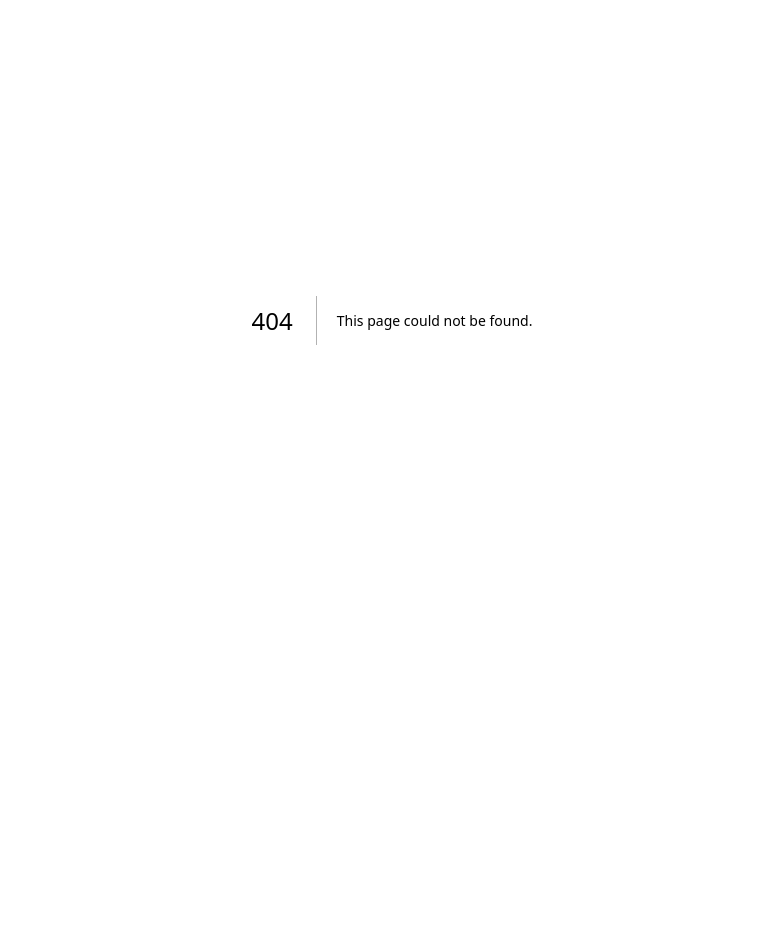
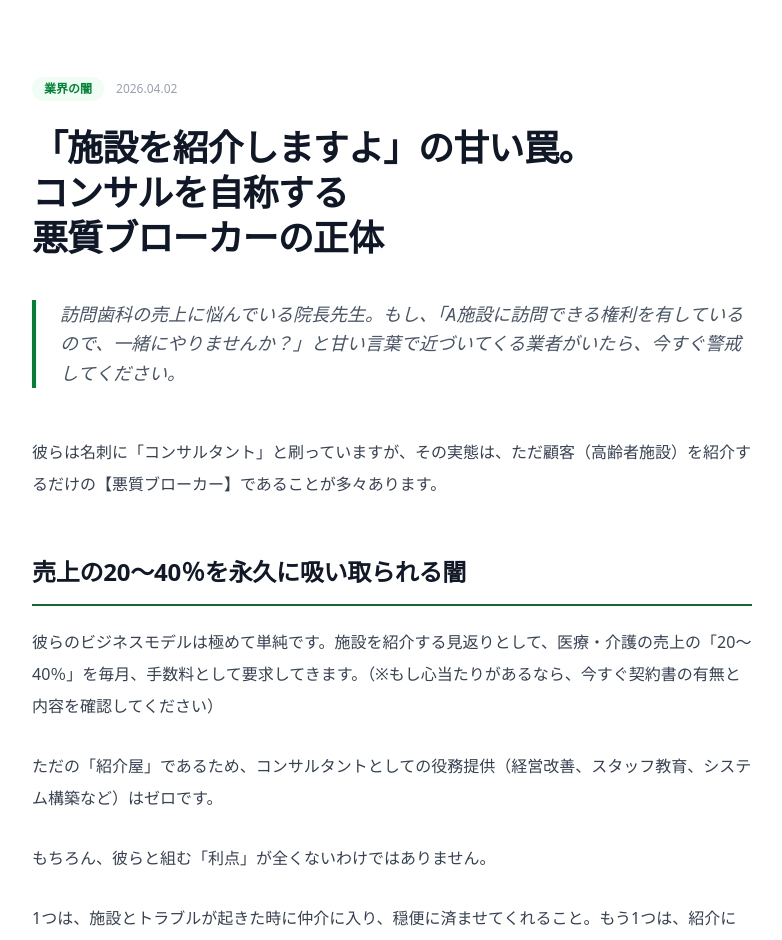
Before and after one commit to atsumusuzuki-art/arch-corporate-site, a Next.js app: page /columns/broker-trap in a window 1280 px wide. Before the commit this address had no page. Shown: the part 80-1020 px from the top of the page, without its empty margins (248-1030 px from the left). Before the commit the page ends 800 px from the top, so only its background shows below. Built offline with nearby package versions, Linux system fonts and the light colour scheme.

Commit message:
コラム9記事目追加：悪質ブローカーの正体

```diff
--- /dev/null
+++ b/app/columns/broker-trap/page.tsx
@@ -0,0 +1,104 @@
+import type { Metadata } from "next";
+
+export const metadata: Metadata = {
+  title: "「施設を紹介しますよ」の甘い罠。コンサルを自称する悪質ブローカーの正体 | ARCH コラム",
+  description:
+    "売上の20〜40％を永久に吸い取る悪質ブローカーの実態。紹介に依存しない、自立した訪問歯科経営の作り方を解説します。",
+};
+
+export default function BrokerTrapPage() {
+  return (
+    <article className="py-16 md:py-24">
+      <div className="max-w-3xl mx-auto px-4 sm:px-6">
+        {/* Category & Date */}
+        <div className="flex items-center gap-3 mb-6">
+          <span className="text-xs font-bold text-green-700 bg-green-50 px-3 py-1 rounded-full">
+            業界の闇
+          </span>
+          <time className="text-xs text-gray-400 font-medium">2026.04.02</time>
+        </div>
+
+        {/* Title */}
+        <h1 className="text-3xl md:text-4xl font-extrabold text-gray-900 leading-tight mb-10 tracking-tight">
+          「施設を紹介しますよ」の甘い罠。
+          <br className="hidden md:block" />
+          コンサルを自称する
+          <br className="hidden md:block" />
+          悪質ブローカーの正体
+        </h1>
+
+        {/* Lead */}
+        <div className="border-l-4 border-green-700 pl-6 mb-12">
+          <p className="text-lg text-gray-600 leading-relaxed font-medium italic">
+            訪問歯科の売上に悩んでいる院長先生。もし、「A施設に訪問できる権利を有しているので、一緒にやりませんか？」と甘い言葉で近づいてくる業者がいたら、今すぐ警戒してください。
+          </p>
+        </div>
+
+        {/* Body */}
+        <div className="prose-custom">
+          <p>
+            彼らは名刺に「コンサルタント」と刷っていますが、その実態は、ただ顧客（高齢者施設）を紹介するだけの【悪質ブローカー】であることが多々あります。
+          </p>
+
+          <h2>売上の20〜40％を永久に吸い取られる闇</h2>
+          <p>
+            彼らのビジネスモデルは極めて単純です。施設を紹介する見返りとして、医療・介護の売上の「20〜40％」を毎月、手数料として要求してきます。（※もし心当たりがあるなら、今すぐ契約書の有無と内容を確認してください）
+          </p>
+          <p>
+            ただの「紹介屋」であるため、コンサルタントとしての役務提供（経営改善、スタッフ教育、システム構築など）はゼロです。
+          </p>
+          <p>
+            もちろん、彼らと組む「利点」が全くないわけではありません。
+          </p>
+          <p>
+            1つは、施設とトラブルが起きた時に仲介に入り、穏便に済ませてくれること。もう1つは、紹介によって「即座に売上が作れる」ことです。
+          </p>
+          <p>
+            しかし、騙されないでください。それは「売上」であって「利益」ではありません。保険診療という上限が決まっている単価の中から、毎月30%近くをブローカーに中抜きされ続ければ、どれだけスタッフが汗水垂らして働いても、医院に利益が残るはずがないのです。
+          </p>
+
+          <h2>ブローカーが連れてくる「質の低い歯科」と、泣きを見る患者様</h2>
+          <p>
+            私自身、過去に所属していた医療法人で、本業が何なのか全く分からないこの手の自称コンサル（ブローカー）を目の当たりにしてきました。
+          </p>
+          <p>
+            彼らの本音は、「毎月マージンを払ってくれる歯科医院なら、ぶっちゃけどこでもいい」のです。
+          </p>
+          <p>
+            その結果どうなるか。技術も人柄も微妙な歯科医師が、ブローカーの力だけで施設に入り込みます。現場の介護スタッフは横柄な態度に振り回され、最も不利益を被るのは、質の低い治療やケアを受けざるを得ない【患者様】なのです。
+          </p>
+          <p>
+            そんな形で得た売上に、医療従事者としての誇りはあるのでしょうか。
+          </p>
+
+          <h2>「紹介を買う」のではなく「選ばれる実力」を育てよ</h2>
+          <p>
+            訪問歯科において、お金で買った施設との関係は砂上の楼閣です。
+          </p>
+          <p>
+            本当に必要なのは、自院のスタッフが施設から「ぜひ先生にお願いしたい」と指名されるための【圧倒的な営業力】と、それを裏で支える【システム（仕組み）】を自社内に構築することです。
+          </p>
+          <p>
+            合同会社ARCHは、施設を紹介して中抜きするようなブローカー業は一切行いません。
+          </p>
+          <p>
+            私たちが提供するのは、院長が自力で地域No.1の訪問歯科を創り上げるための「本物のコンサルティング」と「独自アプリケーション」のみです。
+          </p>
+          <p>
+            甘い罠に引っかかり、利益と誇りを失う前に、まずは本当の専門家にご相談ください。
+          </p>
+
+          {/* CTA Block */}
+          <div className="not-prose bg-gray-50 rounded-2xl p-8 my-12 border border-gray-200">
+            <p className="text-lg font-bold text-gray-900 mb-3">
+              【無料オンライン相談のご案内】
+            </p>
+            <p className="text-gray-600 mb-0">
+              ブローカーに依存しない、自立した訪問歯科経営へ。圧倒的な営業戦略と、利益を最大化する仕組みづくりをご提案します。
+            </p>
+          </div>
+        </div>
+      </div>
+    </article>
+  );
+}
--- a/app/columns/layout.tsx
+++ b/app/columns/layout.tsx
@@ -79,6 +79,10 @@ export default function ColumnsLayout({
               <span className="text-xs font-bold text-green-700 mb-2 block">経営戦略</span>
               <h3 className="font-bold text-gray-900 group-hover:text-green-700 transition-colors text-sm">「スタッフの退職」に怯える院長へ。離職防止よりも優先すべき、たった一つの経営戦略</h3>
             </Link>
+            <Link href="/columns/broker-trap" className="bg-white rounded-2xl p-6 shadow-sm border border-gray-100 hover:shadow-md transition-shadow group">
+              <span className="text-xs font-bold text-green-700 mb-2 block">業界の闇</span>
+              <h3 className="font-bold text-gray-900 group-hover:text-green-700 transition-colors text-sm">「施設を紹介しますよ」の甘い罠。コンサルを自称する悪質ブローカーの正体</h3>
+            </Link>
           </div>
         </div>
       </section>
--- a/app/page.tsx
+++ b/app/page.tsx
@@ -689,6 +689,7 @@ export default function Home() {
               { href: "/columns/document-hell", cat: "業務改善", title: "訪問歯科が陥る「書類地獄」。ご家族からのクレームを防ぐ唯一の解決策", desc: "書類管理のブラックボックス化を防ぐ仕組みづくり。" },
               { href: "/columns/sales-trap", cat: "営業の落とし穴", title: "院長自らの飛び込み営業。そのパンフレット、実は「その他大勢」の束に埋もれています", desc: "施設側のリアルと、選ばれる仕組みの作り方。" },
               { href: "/columns/communication", cat: "現場コミュニケーション", title: "介護現場で嫌われる衛生士の共通点。良かれと思った「その指導」、実は大迷惑です。", desc: "施設に選ばれ続けるための「適切な距離感」とは。" },
+              { href: "/columns/broker-trap", cat: "業界の闇", title: "「施設を紹介しますよ」の甘い罠。コンサルを自称する悪質ブローカーの正体", desc: "売上の20〜40％を吸い取るブローカーの実態と、自立した経営の作り方。" },
               { href: "/columns/facility-needs", cat: "施設の本音", title: "介護施設における「口腔ケアの序列」。歯医者が現場で煙たがられる本当の理由", desc: "介護現場における口腔ケアの優先順位と、手放されない訪問歯科になる方法。" },
             ].map((col) => (
               <Link
```
